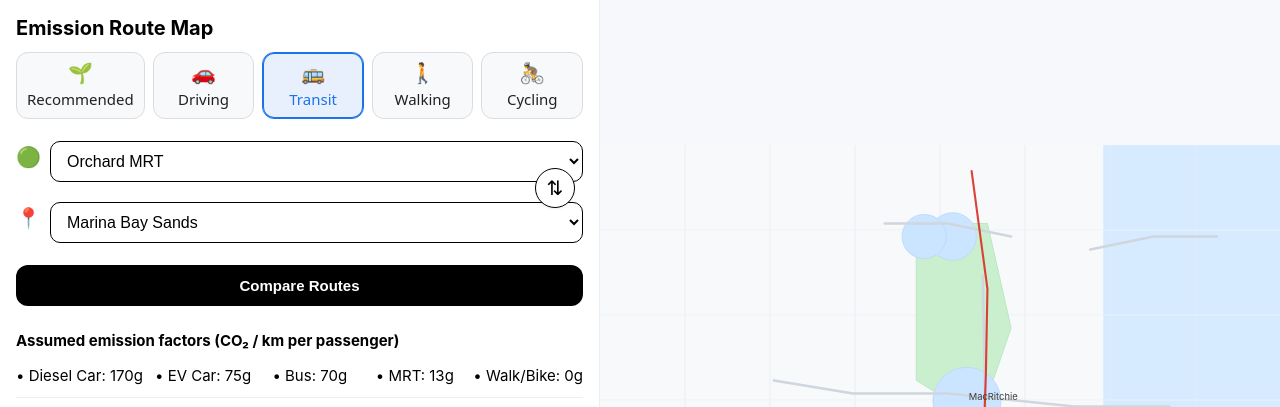
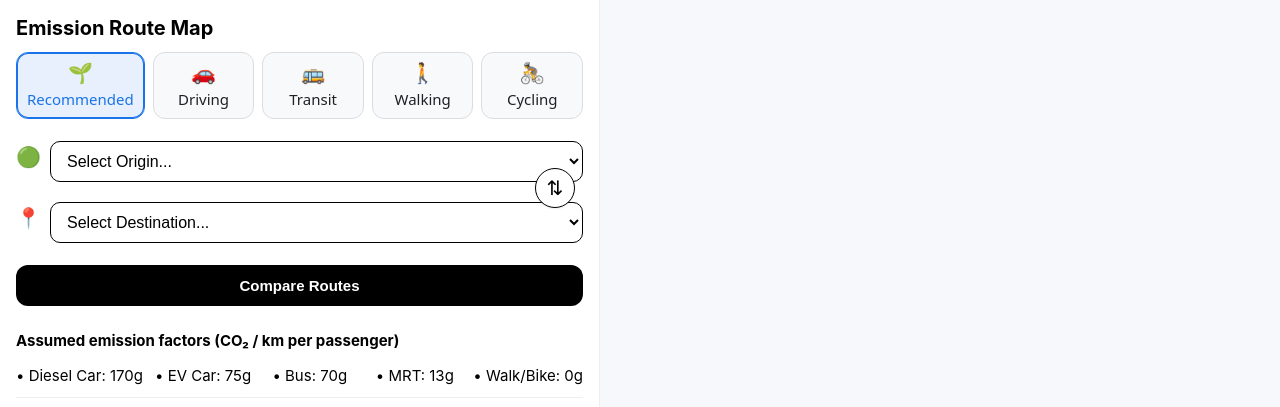
Before and after one commit to Panhchaknut11/emission-route, a website built with Vite: page index.html in a window 1280 px wide. Shown: the top 407 px of the page. Built offline with nearby package versions, Linux system fonts and the light colour scheme.

Commit message:
Update default page

```diff
--- a/index.html
+++ b/index.html
@@ -17,7 +17,7 @@
 
       <!-- Transport Tabs -->
       <div class="gm-tabs" role="tablist" aria-label="Transport modes">
-        <button class="gm-tab" role="tab" aria-selected="false" data-mode="BEST">
+        <button class="gm-tab" role="tab" aria-selected="true" data-mode="BEST">
           <span class="icon" aria-hidden="true">🌱</span>
           <span class="label">Recommended</span>
         </button>
--- a/src/main.js
+++ b/src/main.js
@@ -64,7 +64,7 @@ function setupTabs() {
   });
 
   // Default active tab (choose what you prefer)
-  const defaultTab = document.querySelector('.gm-tab[data-mode="TRANSIT"]') || tabs[0];
+  const defaultTab = document.querySelector('.gm-tab[data-mode="BEST"]') || tabs[0];
   if (defaultTab) {
     setActiveTab(defaultTab);
   }
@@ -80,9 +80,6 @@ function bootstrap() {
   });
 
   setupTabs();
-  // Initial render using default active tab
-  const active = document.querySelector(".gm-tab.is-active");
-  compare(active ? active.dataset.mode : undefined);
 }
 
 document.getElementById('swap')?.addEventListener('click', () => {
--- a/src/ui.js
+++ b/src/ui.js
@@ -19,19 +19,34 @@ const MODE_ICON = {
   WALKING: "🚶"
 };
 
-
 export function fillSelects(places) {
   const oSel = document.getElementById("origin");
   const dSel = document.getElementById("destination");
-  oSel.innerHTML = ""; dSel.innerHTML = "";
+  oSel.innerHTML = "";
+  dSel.innerHTML = "";
+
+  // Add an empty option at the top
+  const emptyOpt1 = document.createElement("option");
+  emptyOpt1.value = "";
+  emptyOpt1.textContent = "Select Origin...";
+  oSel.appendChild(emptyOpt1);
+
+  const emptyOpt2 = document.createElement("option");
+  emptyOpt2.value = "";
+  emptyOpt2.textContent = "Select Destination...";
+  dSel.appendChild(emptyOpt2);
+
   for (const p of places) {
     const opt = document.createElement("option");
-    opt.value = p.id; opt.textContent = p.name;
+    opt.value = p.id;
+    opt.textContent = p.name;
     oSel.appendChild(opt);
     dSel.appendChild(opt.cloneNode(true));
   }
-  if (oSel.querySelector('option[value="orchard_mrt"]')) oSel.value = "orchard_mrt";
-  if (dSel.querySelector('option[value="marina_bay_sands"]')) dSel.value = "marina_bay_sands";
+
+  // Don’t preselect anything
+  oSel.value = "";
+  dSel.value = "";
 }
 
 /**
```
